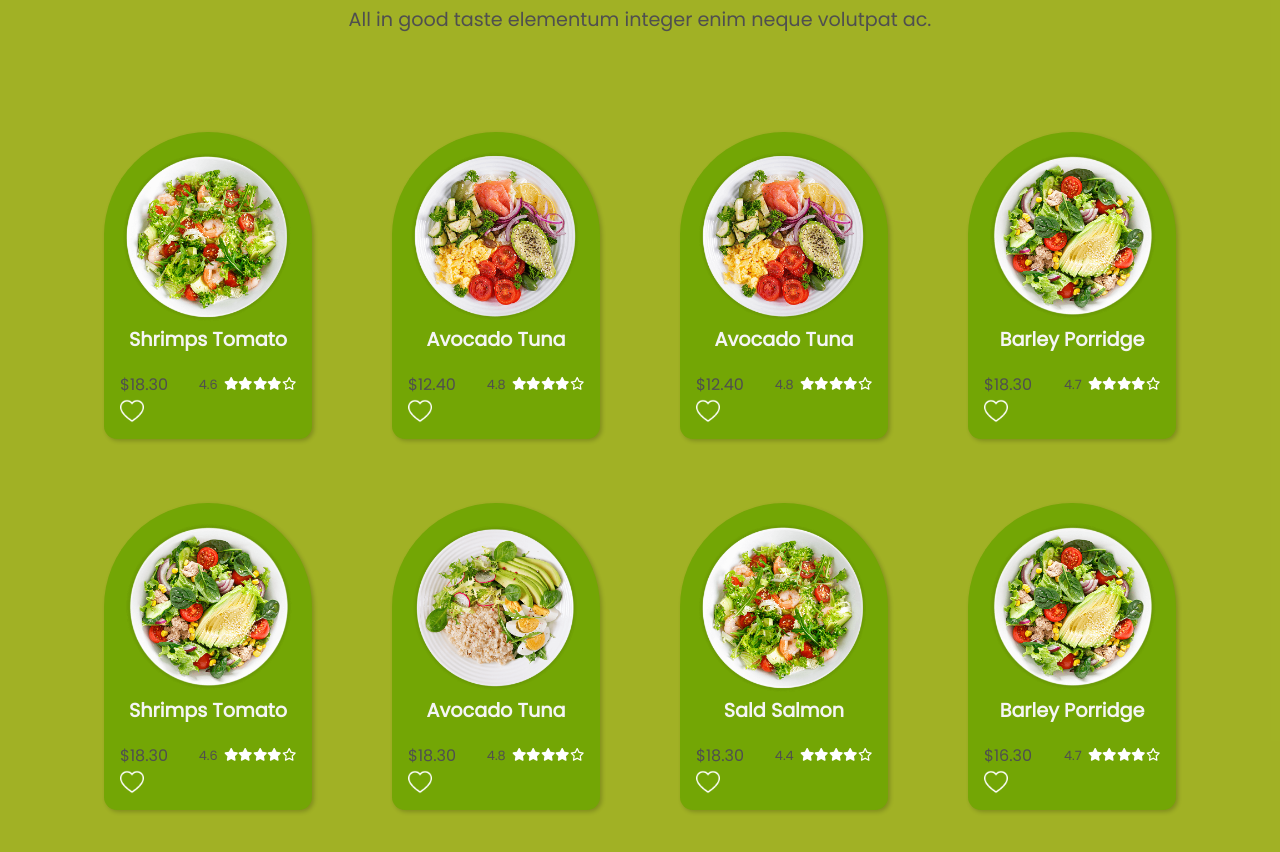
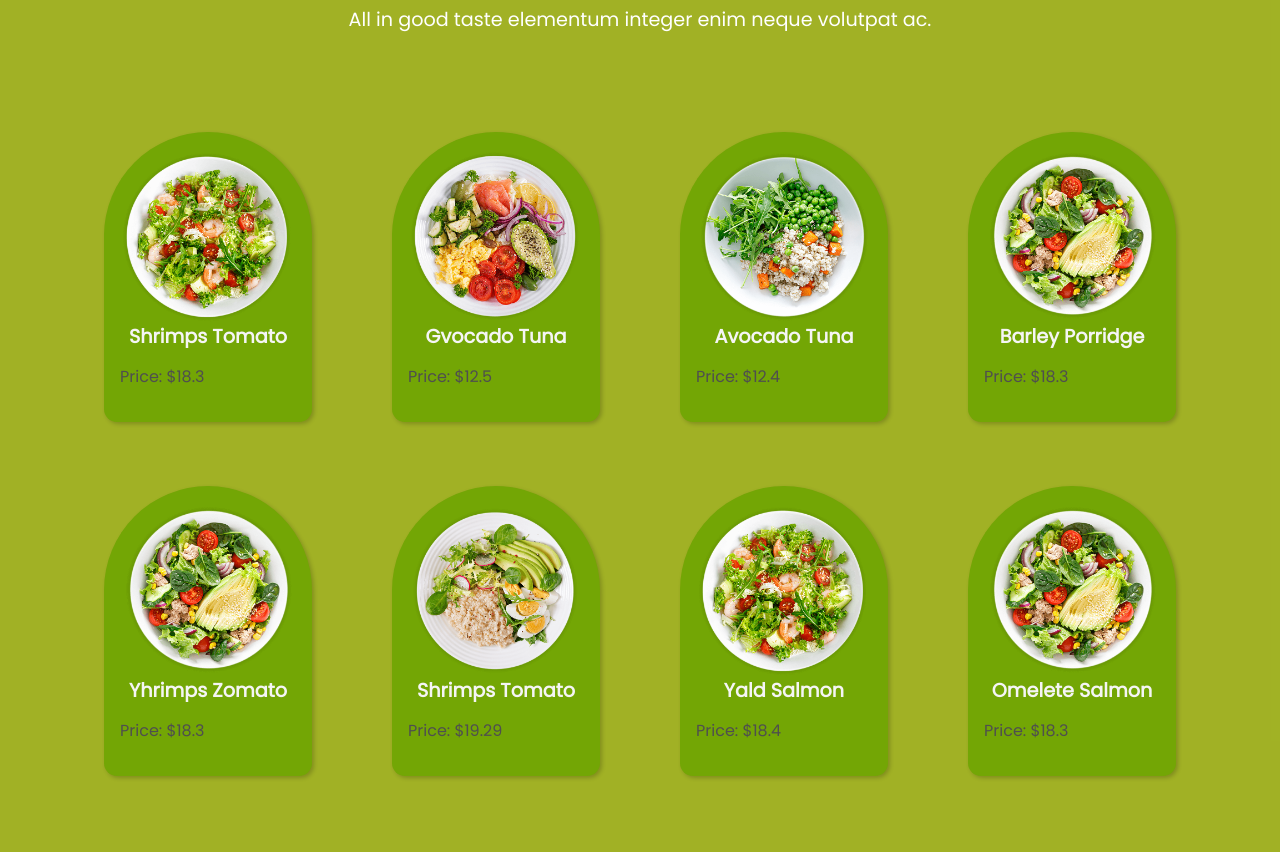
Before and after one commit to techbywes/Feed-Back-resturant, a React (Create React App) app: page / in a window 1280 px wide. Shown: the part 2562-3414 px from the top of the page. Built offline with nearby package versions, Linux system fonts and the light colour scheme.

Commit message:
updated the colors for text

```diff
--- a/package.json
+++ b/package.json
@@ -16,6 +16,7 @@
     "@testing-library/react": "^13.4.0",
     "@testing-library/user-event": "^13.5.0",
     "mdb-react-ui-kit": "^6.1.0",
+    "phosphor-react": "^1.4.1",
     "react": "^18.2.0",
     "react-dom": "^18.2.0",
     "react-icons": "^4.10.1",
--- a/src/App.css
+++ b/src/App.css
@@ -278,12 +278,14 @@ a.active {
   text-align: center;
   font-weight: 800;
   font-size: 2rem;
+  color: white;
 }
 
 .bestmeal_para_text {
   text-align: center;
   font-size: 1.2rem;
   margin-bottom: 6rem;
+  color: white;
 }
 
 .product_img {
@@ -468,6 +470,7 @@ a.active {
 
 .text_title {
   text-align: center;
+  color: white;
 }
 
 .test_subtitle {
@@ -475,6 +478,7 @@ a.active {
   font-size: 2.5rem;
   font-weight: 800;
   margin-bottom: 3rem;
+  color: white;
 }
 .test_general_div {
   padding: 6rem;
@@ -529,6 +533,7 @@ a.active {
 .text_parapgraph {
   font-size: 1rem;
   margin-bottom: 0.8rem;
+  color: white;
 }
 
 .test_name {
@@ -1446,7 +1451,7 @@ label {
 }
 
 .reviews_div {
-  background-color: #0E1F02;
+  background-color: #0e1f02;
   border-radius: 0.6rem;
   max-width: 50rem;
   height: 100%;
@@ -1511,7 +1516,6 @@ textarea {
   color: black;
 }
 
-
 .form-control:focus ~ .form-notch div {
   border-color: rgb(255, 255, 255) !important;
 }
@@ -1519,4 +1523,3 @@ textarea {
 .form-control:focus ~ .form-label {
   color: white !important;
 }
-/* WRITE REVIEW STYLING ENDS FROM HERE */
--- a/src/componenets/Home.js
+++ b/src/componenets/Home.js
@@ -3,23 +3,20 @@ import Nav from "./Nav";
 import HeroSection from "./HeroSection";
 import RecentlyAdded from "./RecentlyAdded";
 import Bestoftheday from "./Bestoftheday";
-import Ourbestmeal from "./RecentlyAdded";
 import Besttest from "./Besttest";
 import TestimonialCarousel from "./Testimonial";
-
-
+import { Recently } from "./Recently";
 
 import Footer from "./Footer";
 
 function Home() {
-
   return (
     <div className="Home_page_div_">
       <Nav />
       <HeroSection />
       <RecentlyAdded />
       <Bestoftheday />
-      <Ourbestmeal />
+      <Recently />
       <Besttest />
       <TestimonialCarousel />
       <Footer />
--- /dev/null
+++ b/src/componenets/Myproducts.jsx
@@ -0,0 +1,19 @@
+import React from "react";
+
+export const Myproducts = props => {
+  const { data: { id, productName, price, productImage } = {} } = props;
+  return (
+    <div>
+      <div className="section_container">
+        <div className="img_text_">
+          <img className="product_img" src={productImage} alt="Product" />
+          <h1 className="product_title">{productName}</h1>
+          <div className="rate_price_div">
+            <p>Price: ${price}</p>
+            <div className="price"></div>
+          </div>
+        </div>
+      </div>
+    </div>
+  );
+};
--- a/src/componenets/Products.js
+++ b/src/componenets/Products.js
@@ -1,7 +1,62 @@
-import React from 'react'
+import menu1 from "../images/menu-1.png";
+import menu2 from "../images/menu-2.png";
+import menu3 from "../images/menu-3.png";
+import menu4 from "../images/menu-4.png";
+import menu5 from "../images/menu-5.png";
+import menu6 from "../images/menu-6.png";
+import menu7 from "../images/menu-7.png";
+import menu8 from "../images/menu-8.png";
 
-export default function Products() {
-  return (
-    <div></div>
-  )
-}
+
+
+
+export const PRODUCTS = [
+  {
+    id: 1,
+    productName: "Shrimps Tomato",
+    price: 18.3,
+    productImage: menu1,
+  },
+  {
+    id: 2,
+    productName: "Gvocado Tuna",
+    price: 12.5,
+    productImage: menu2,
+  },
+  {
+    id: 3,
+    productName: "Avocado Tuna",
+    price: 12.4,
+    productImage: menu3,
+  },
+  {
+    id: 4,
+    productName: "Barley Porridge",
+    price: 18.3,
+    productImage: menu4,
+  },
+  {
+    id: 5,
+    productName: "Yhrimps Zomato",
+    price: 18.3,
+    productImage: menu5,
+  },
+  {
+    id: 6,
+    productName: "Shrimps Tomato",
+    price: 19.29,
+    productImage: menu6,
+  },
+  {
+    id: 7,
+    productName: "Yald Salmon",
+    price: 18.4,
+    productImage: menu7,
+  },
+  {
+    id: 8,
+    productName: "Omelete Salmon",
+    price: 18.3,
+    productImage: menu8,
+  },
+];
--- a/src/componenets/Recently.js
+++ b/src/componenets/Recently.js
@@ -1,172 +1,20 @@
-import React, { useState } from "react";
-import { FaHeart } from 'react-icons/fa';
-import StarRating from "./Star_rating";
-import menu1 from "../images/menu-1.png";
-import menu2 from "../images/menu-2.png";
-import menu3 from "../images/menu-3.png";
-import menu4 from "../images/menu-4.png";
-import menu5 from "../images/menu-5.png";
-import menu6 from "../images/menu-6.png";
-import menu7 from "../images/menu-7.png";
-import menu8 from "../images/menu-8.png";
+import React from "react";
+import { PRODUCTS } from "./Products";
+import { Myproducts } from "./Myproducts";
 
-function RecentlyAdded() {
-  const [ratings, setRatings] = useState({
-    menu1: 4.6,
-    menu2: 4.8,
-    menu3: 4.4,
-    menu4: 4.7,
-    menu5: 4.6,
-    menu6: 4.8,
-    menu7: 4.4,
-    menu8: 4.7,
-  });
-
-  const handleRatingChange = (menuId, rating) => {
-    setRatings((prevRatings) => ({
-      ...prevRatings,
-      [menuId]: rating,
-    }));
-  };
-
+export const Recently = () => {
   return (
     <section className="ourbestmeal_div RecentlyAdded">
       <h2 className="ourbest_meal_title_text">Recently Added</h2>
       <p className="bestmeal_para_text">
         All in good taste elementum integer enim neque volutpat ac.
       </p>
+
       <div className="general_menu_div">
-        <div className="section_container">
-          <div className="img_text_">
-            <img className="product_img" src={menu1} alt="product image" />
-            <p className="product_title">Shrimps Tomato</p>
-            <div className="rate_price_div">
-              <div className="price">$18.30</div>
-              <div className="rating">
-                {ratings.menu1}
-                <StarRating
-                  rating={ratings.menu1}
-                  onChange={(rating) => handleRatingChange("menu1", rating)}
-                />
-              </div>
-            </div>
-          </div>
-        </div>
-        <div className="section_container">
-          <div className="img_text_">
-            <img className="product_img" src={menu2} alt="product image" />
-            <p className="product_title">Avocado Tuna</p>
-            <div className="rate_price_div">
-              <div className="price">$12.40</div>
-              <div className="rating">
-                {ratings.menu2}
-                <StarRating
-                  rating={ratings.menu2}
-                  onChange={(rating) => handleRatingChange("menu2", rating)}
-                />
-              </div>
-            </div>
-          </div>
-        </div>
-        <div className="section_container">
-          <div className="img_text_">
-            <img className="product_img" src={menu3} alt="product image" />
-            <p className="product_title">Sald Salmon</p>
-            <div className="rate_price_div">
-              <div className="price">$11.00</div>
-              <div className="rating">
-                {ratings.menu3}
-                <StarRating
-                  rating={ratings.menu3}
-                  onChange={(rating) => handleRatingChange("menu3", rating)}
-                />
-              </div>
-            </div>
-          </div>
-        </div>
-        <div className="section_container">
-          <div className="img_text_">
-            <img className="product_img" src={menu4} alt="product image" />
-            <p className="product_title">Barley Porridge</p>
-            <div className="rate_price_div">
-              <div className="price">$18.30</div>
-              <div className="rating">
-                {ratings.menu4}
-                <StarRating
-                  rating={ratings.menu4}
-                  onChange={(rating) => handleRatingChange("menu4", rating)}
-                />
-              </div>
-            </div>
-          </div>
-        </div>
-        <div className="section_container">
-          <div className="img_text_">
-            <img className="product_img" src={menu5} alt="product image" />
-            <p className="product_title">Shrimps Tomato</p>
-            <div className="rate_price_div">
-              <div className="price">$18.30</div>
-              <div className="rating">
-                {ratings.menu5}
-                <StarRating
-                  rating={ratings.menu5}
-                  onChange={(rating) => handleRatingChange("menu5", rating)}
-                />
-              </div>
-            </div>
-          </div>
-        </div>
-        <div className="section_container">
-          <div className="img_text_">
-            <img className="product_img" src={menu6} alt="product image" />
-            <p className="product_title">Avocado Tuna</p>
-            <div className="rate_price_div">
-              <div className="price">$18.30</div>
-              <div className="rating">
-                {ratings.menu6}
-                <StarRating
-                  rating={ratings.menu6}
-                  onChange={(rating) => handleRatingChange("menu6", rating)}
-                />
-              </div>
-            </div>
-          </div>
-        </div>
-        <div className="section_container">
-          <div className="img_text_">
-            <img className="product_img" src={menu7} alt="product image" />
-            <p className="product_title">Sald Salmon</p>
-            <div className="rate_price_div">
-              <div className="price">$18.30</div>
-              <div className="rating">
-                {ratings.menu7}
-                <StarRating
-                  rating={ratings.menu7}
-                  onChange={(rating) => handleRatingChange("menu7", rating)}
-                />
-              </div>
-            </div>
-          </div>
-        </div>
-        <div className="section_container">
-          <div className="img_text_">
-            <img className="product_img" src={menu8} alt="product image" />
-            <p className="product_title">Barley Porridge</p>
-            <div className="rate_price_div">
-              <div className="price">$16.30</div>
-              <div className="rating">
-                {ratings.menu8}
-                <StarRating
-                  rating={ratings.menu8}
-                  onChange={(rating) => handleRatingChange("menu8", rating)}
-                />
-              </div>
-            </div>
-          </div>
-        </div>
+        {PRODUCTS.map(product => (
+          <Myproducts data={product} />
+        ))}
       </div>
     </section>
   );
-}
-
-export default RecentlyAdded;
+};
--- a/src/componenets/RecentlyAdded.js
+++ b/src/componenets/RecentlyAdded.js
@@ -10,11 +10,11 @@ import menu7 from "../images/menu-7.png";
 import menu8 from "../images/menu-8.png";
 import heart_1 from "../images/heart1.png";
 import heart_2 from "../images/heart2.png";
-import Favourites from "./Favourite";
+
 
 function RecentlyAdded() {
   const [ratings, setRatings] = useState({
-    menu1: 4.6,
+    menu1: 4.7,
     menu2: 4.8,
     menu3: 4.4,
     menu4: 4.7,
@@ -23,6 +23,13 @@ function RecentlyAdded() {
     menu7: 4.4,
     menu8: 4.7,
   });
+
+  const handleRatingChange = (menuId, rating) => {
+    setRatings(prevRatings => ({
+      ...prevRatings,
+      [menuId]: rating,
+    }));
+  };
 
   const [likedProducts, setLikedProducts] = useState({
     menu1: false,
@@ -34,13 +41,6 @@ function RecentlyAdded() {
     menu7: false,
     menu8: false,
   });
-
-  const handleRatingChange = (menuId, rating) => {
-    setRatings(prevRatings => ({
-      ...prevRatings,
-      [menuId]: rating,
-    }));
-  };
 
   const handleFavoriteChange = menuId => {
     setLikedProducts(prevLikedProducts => ({
@@ -56,10 +56,12 @@ function RecentlyAdded() {
         All in good taste elementum integer enim neque volutpat ac.
       </p>
       <div className="general_menu_div">
+
         <div className="section_container" id="Menu-A">
           <div className="img_text_">
             <img className="product_img" src={menu1} alt="product image" />
             <p className="product_title">Shrimps Tomato</p>
+
             <div className="rate_price_div">
               <div className="price">$18.30</div>
               <div className="rating">
@@ -90,9 +92,9 @@ function RecentlyAdded() {
         <div className="section_container" id="Menu-B">
           <div className="img_text_">
             <img className="product_img" src={menu2} alt="product image" />
-            <p className="product_title">Avocado Tuna</p>
+            <p className="product_title">Gvocado Tuna</p>
             <div className="rate_price_div">
-              <div className="price">$12.40</div>
+              <div className="price">$12.50</div>
               <div className="rating">
                 {ratings.menu2}
                 <StarRating
@@ -120,7 +122,7 @@ function RecentlyAdded() {
         </div>
         <div className="section_container" id="Menu-C">
           <div className="img_text_">
-            <img className="product_img" src={menu2} alt="product image" />
+            <img className="product_img" src={menu3} alt="product image" />
             <p className="product_title">Avocado Tuna</p>
             <div className="rate_price_div">
               <div className="price">$12.40</div>
```
Also changed, not shown: 1 other file (tests, documents, lock files or other folders).
